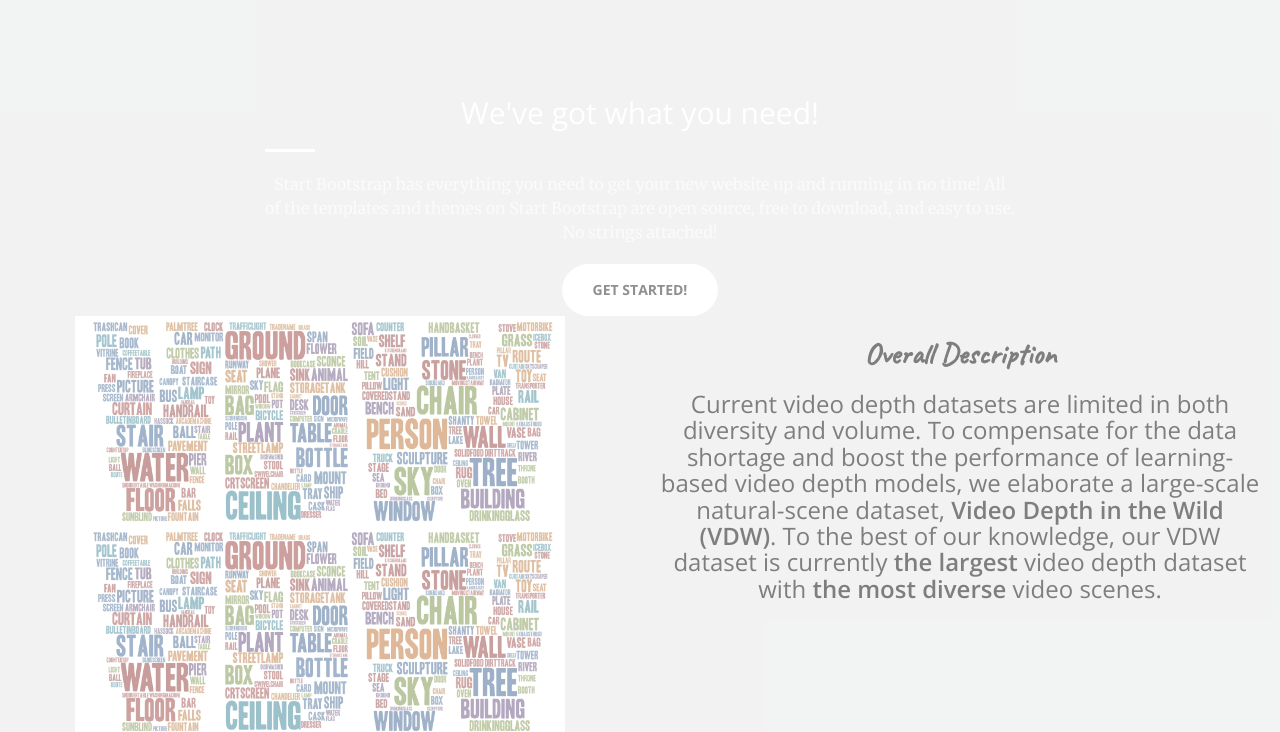
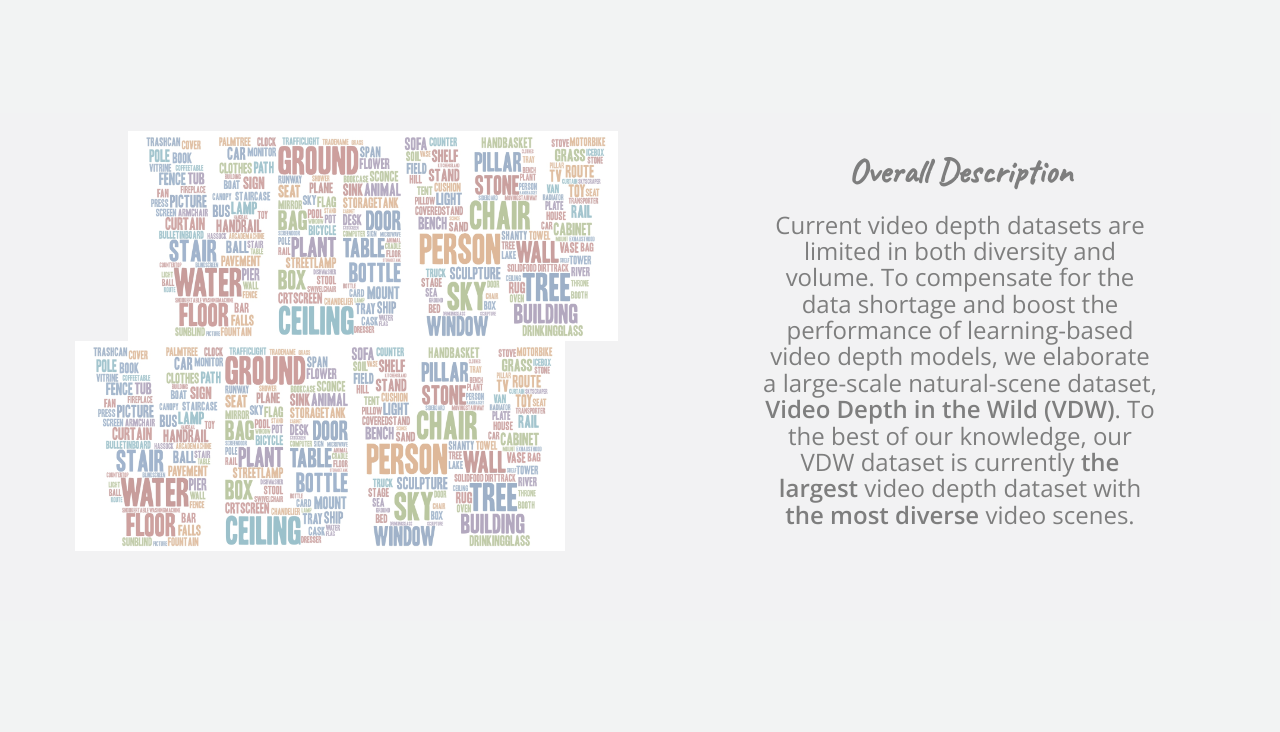
Before and after one commit to RaymondWang987/VDW, a Jekyll site: the page built from index.html, in a window 1280 px wide and 900 px high, scrolled down 736 px, cut to the strip 168-900 px from the top of the window. Built offline with Jekyll 4.4.1, drawn with Linux system fonts in a browser that asks for light colours; some web fonts are replaced.

Commit message:
Update construction.html

```diff
--- a/_includes/construction.html
+++ b/_includes/construction.html
@@ -1,5 +1,5 @@
 <section class="bg-primary" style="background-color:#E6E7E8;opacity: 0.5;height: 100%;" id="construction">
-    <div class="container">
+    <!-- <div class="container">
         <div class="row">
             <div class="col-lg-8 col-lg-offset-2 text-center">
                 <h2 class="section-heading">We've got what you need!</h2>
@@ -8,15 +8,16 @@
                 <a href="#" class="btn btn-default btn-xl">Get Started!</a>
             </div>
         </div>
-    </div>
-    <div style="height: 30%;" class="col-md-6 col-sm-6 text-center">
+    </div> -->
+    <div style="height: 5%;"></div>
+    <div style="height: 30%;" class="col-md-7 col-sm-6 text-center">
         <!-- <img style="max-width: 80%;max-height: 90%;" src="construct_page-0001.jpg" > -->
         <img style="max-width: 100%;max-height: 100%;" src="construct_page-0001.jpg" >
     </div>
-    <div style="height: 30%;" class="col-md-6 col-sm-6 text-center">
-        <h2 style="color: black;">
+    <div style="height: 30%;" class="col-md-4 col-sm-6 text-center">
+        <h1 style="color: black;">
             <span style="font-weight: 600;font-family: Caveat">Overall Description</span>
-        </h2>
+        </h1>
         <h3 style="color: black;">
             Current video depth datasets are limited in both diversity and volume.
             To compensate for the data shortage and boost the performance of learning-based video depth models,
```
